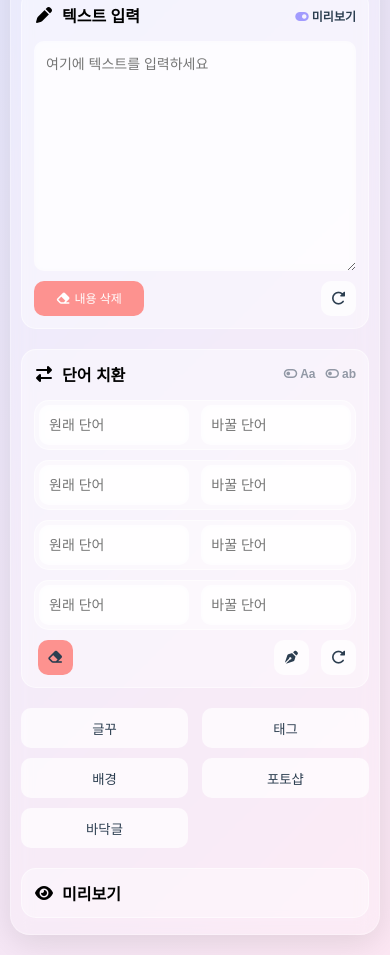
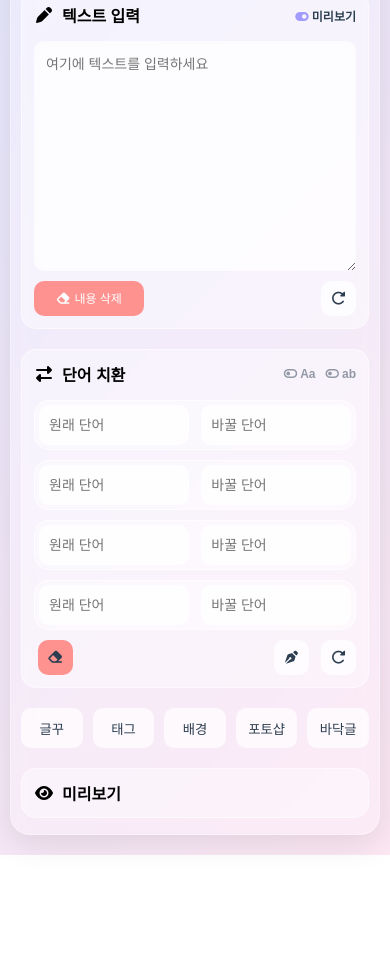
Before and after one commit to xaxaxaxakk/txt-to-img, a plain HTML site: page index.html in a window 390 px wide. Shown: the part 419-1374 px from the top of the page. After the commit the page ends 1274 px from the top, so only its background shows below. Drawn offline with nearby package versions, Linux system fonts and the light colour scheme; a web font is replaced by a local one.

Commit message:
Update style.css

```diff
--- a/style.css
+++ b/style.css
@@ -728,10 +728,6 @@ h4:has(.replace-control) {
     margin: 10px auto !important;
     padding: 10px !important;
   }
-  .tab-btn {
-    flex: unset !important;
-    width: 48%;
-  }
   .preset-control:has(#preset_selector) {
     justify-content: flex-end;
     flex-wrap: wrap;
```
